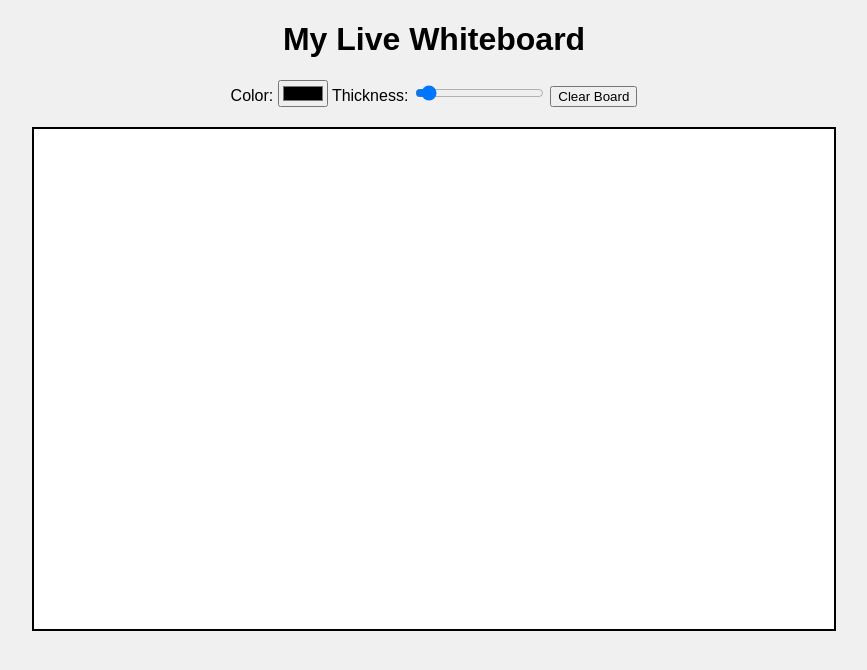
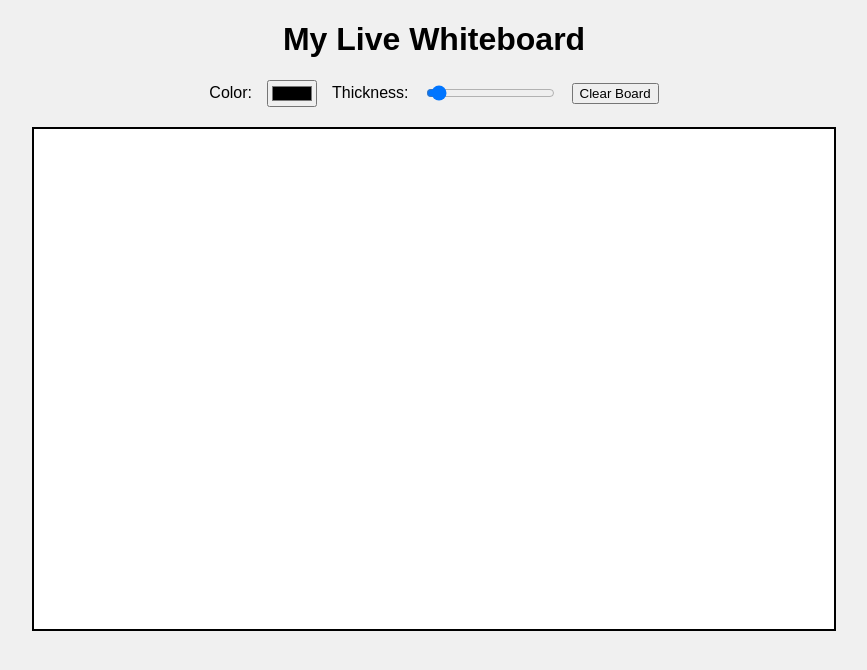
Before and after one commit to soumya2491/Live-dashboard, a plain HTML site: page index.html in a window 1280 px wide. Shown: the whole page, without its empty margins (206-1073 px from the left). Drawn offline with Linux system fonts and the light colour scheme.

Commit message:
Added controls

```diff
--- a/styles.css
+++ b/styles.css
@@ -12,14 +12,14 @@ body {
       margin: 20px auto;
       background: #fff;
     }
-    /*  #controls {
+     #controls {
       margin-bottom: 10px;
       display: flex;
       justify-content: center;
       gap: 15px;
       align-items: center;
     }
-    button, input[type=color], input[type=range] {
+   /*  button, input[type=color], input[type=range] {
       font-size: 16px;
       padding: 5px 10px;
       cursor: pointer;
```
